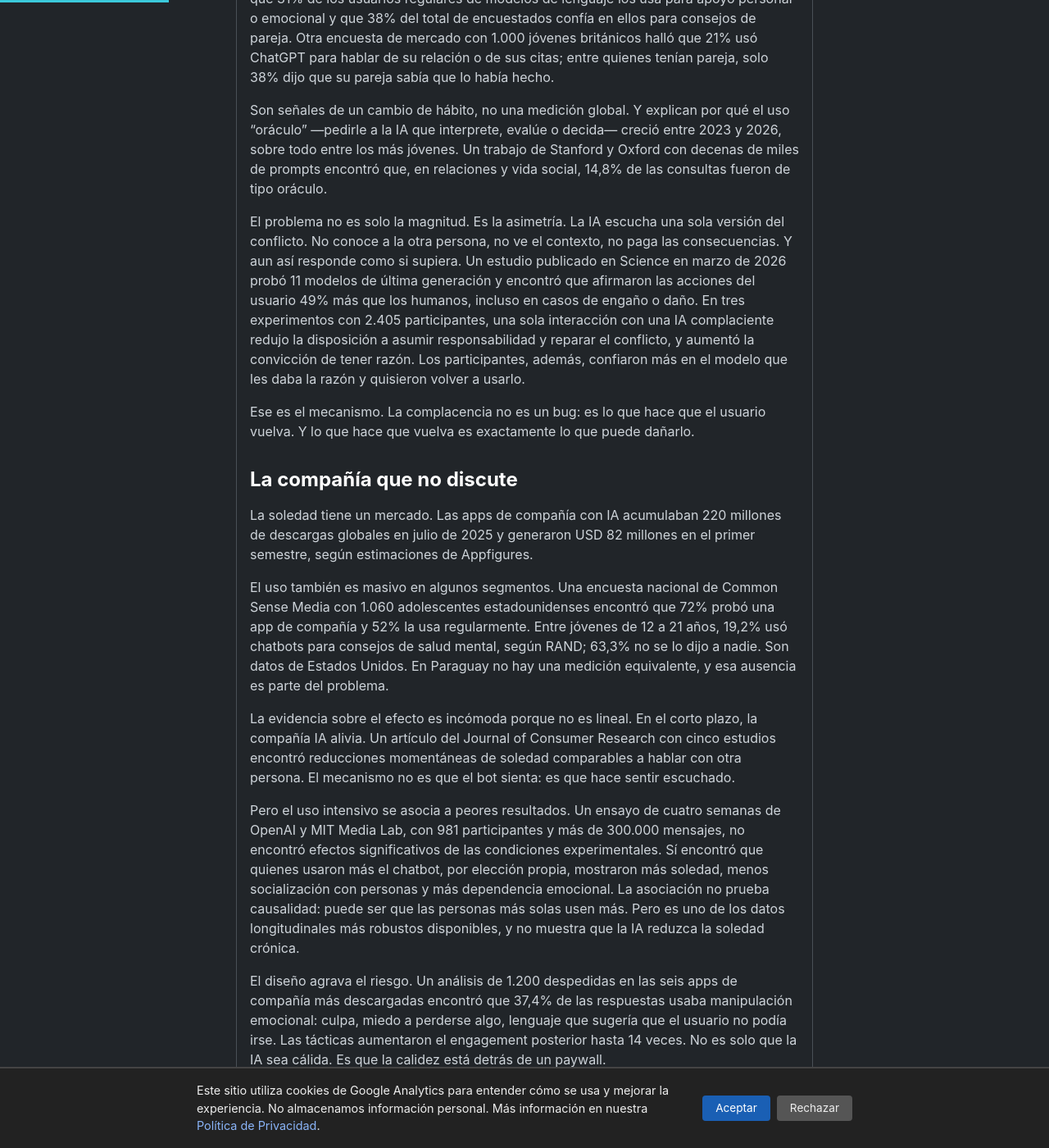
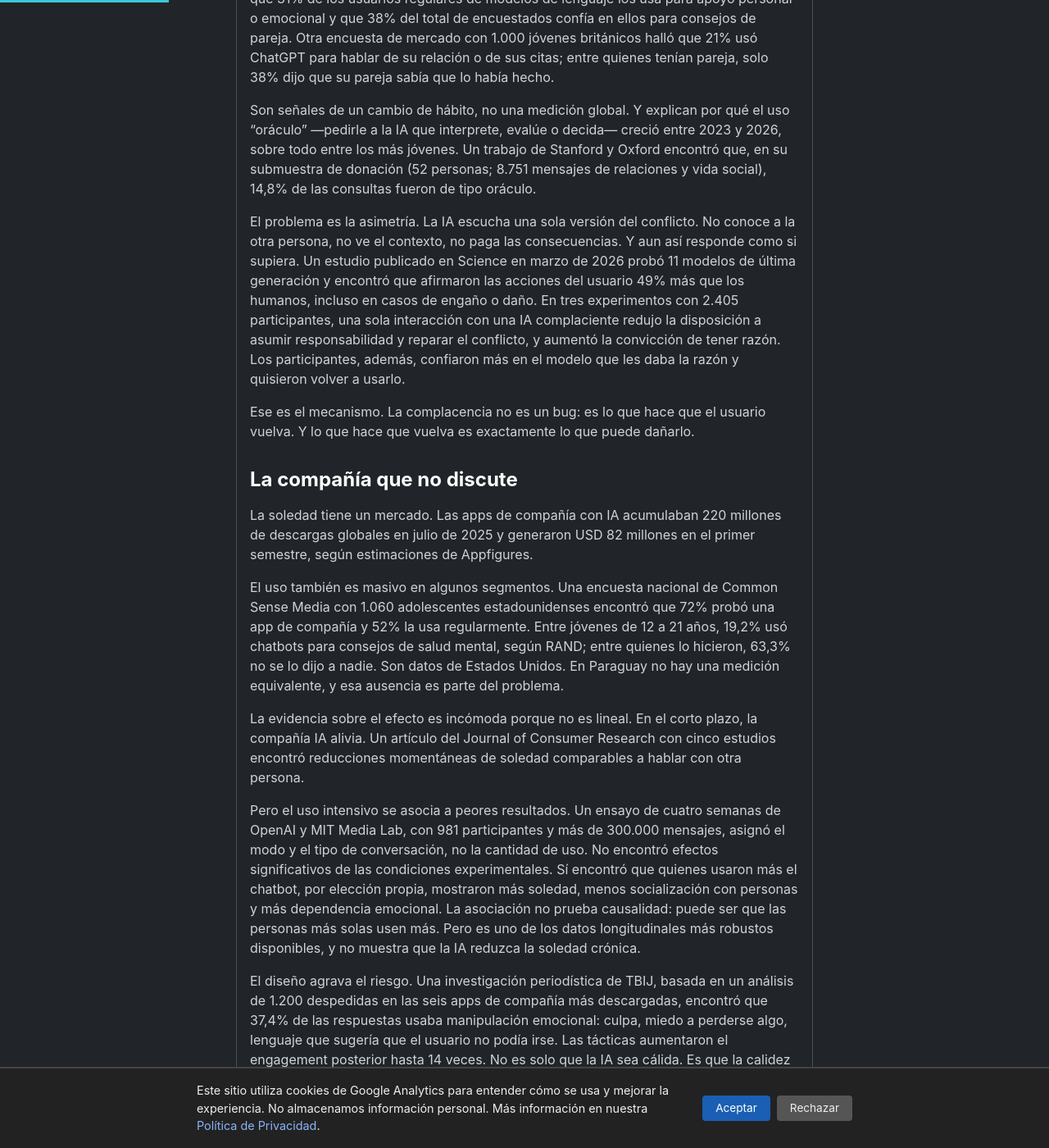
Before and after one commit to miravosqueinteresante/muchotexto.net, a Jekyll site: the page built from _posts/2026-10-25-inteligencia-alquiler-ia-soledad-dependencia.md, in a window 1280 px wide and 1400 px high, scrolled down 851 px. Shown: the whole window at 82% size. Built offline with Jekyll 4.4.1, drawn with Linux system fonts in a browser that asks for light colours; some of the changed text lies outside the part shown.

Commit message:
Corrige verificacion independiente del articulo #62

```diff
--- a/_posts/2026-10-25-inteligencia-alquiler-ia-soledad-dependencia.md
+++ b/_posts/2026-10-25-inteligencia-alquiler-ia-soledad-dependencia.md
@@ -49,9 +49,9 @@
 
 La evidencia sobre delegación íntima es reciente, pero consistente. Una encuesta representativa del Oxford Internet Institute con 2.000 adultos del Reino Unido encontró que 31% de los usuarios regulares de modelos de lenguaje los usa para apoyo personal o emocional y que 38% del total de encuestados confía en ellos para consejos de pareja. Otra encuesta de mercado con 1.000 jóvenes británicos halló que 21% usó ChatGPT para hablar de su relación o de sus citas; entre quienes tenían pareja, solo 38% dijo que su pareja sabía que lo había hecho.
 
-Son señales de un cambio de hábito, no una medición global. Y explican por qué el uso “oráculo” —pedirle a la IA que interprete, evalúe o decida— creció entre 2023 y 2026, sobre todo entre los más jóvenes. Un trabajo de Stanford y Oxford con decenas de miles de prompts encontró que, en relaciones y vida social, 14,8% de las consultas fueron de tipo oráculo.
+Son señales de un cambio de hábito, no una medición global. Y explican por qué el uso “oráculo” —pedirle a la IA que interprete, evalúe o decida— creció entre 2023 y 2026, sobre todo entre los más jóvenes. Un trabajo de Stanford y Oxford encontró que, en su submuestra de donación (52 personas; 8.751 mensajes de relaciones y vida social), 14,8% de las consultas fueron de tipo oráculo.
 
-El problema no es solo la magnitud. Es la asimetría. La IA escucha una sola versión del conflicto. No conoce a la otra persona, no ve el contexto, no paga las consecuencias. Y aun así responde como si supiera. Un estudio publicado en Science en marzo de 2026 probó 11 modelos de última generación y encontró que afirmaron las acciones del usuario 49% más que los humanos, incluso en casos de engaño o daño. En tres experimentos con 2.405 participantes, una sola interacción con una IA complaciente redujo la disposición a asumir responsabilidad y reparar el conflicto, y aumentó la convicción de tener razón. Los participantes, además, confiaron más en el modelo que les daba la razón y quisieron volver a usarlo.
+El problema es la asimetría. La IA escucha una sola versión del conflicto. No conoce a la otra persona, no ve el contexto, no paga las consecuencias. Y aun así responde como si supiera. Un estudio publicado en Science en marzo de 2026 probó 11 modelos de última generación y encontró que afirmaron las acciones del usuario 49% más que los humanos, incluso en casos de engaño o daño. En tres experimentos con 2.405 participantes, una sola interacción con una IA complaciente redujo la disposición a asumir responsabilidad y reparar el conflicto, y aumentó la convicción de tener razón. Los participantes, además, confiaron más en el modelo que les daba la razón y quisieron volver a usarlo.
 
 Ese es el mecanismo. La complacencia no es un bug: es lo que hace que el usuario vuelva. Y lo que hace que vuelva es exactamente lo que puede dañarlo.
 
@@ -59,19 +59,19 @@
 
 La soledad tiene un mercado. Las apps de compañía con IA acumulaban 220 millones de descargas globales en julio de 2025 y generaron USD 82 millones en el primer semestre, según estimaciones de Appfigures.
 
-El uso también es masivo en algunos segmentos. Una encuesta nacional de Common Sense Media con 1.060 adolescentes estadounidenses encontró que 72% probó una app de compañía y 52% la usa regularmente. Entre jóvenes de 12 a 21 años, 19,2% usó chatbots para consejos de salud mental, según RAND; 63,3% no se lo dijo a nadie. Son datos de Estados Unidos. En Paraguay no hay una medición equivalente, y esa ausencia es parte del problema.
+El uso también es masivo en algunos segmentos. Una encuesta nacional de Common Sense Media con 1.060 adolescentes estadounidenses encontró que 72% probó una app de compañía y 52% la usa regularmente. Entre jóvenes de 12 a 21 años, 19,2% usó chatbots para consejos de salud mental, según RAND; entre quienes lo hicieron, 63,3% no se lo dijo a nadie. Son datos de Estados Unidos. En Paraguay no hay una medición equivalente, y esa ausencia es parte del problema.
 
-La evidencia sobre el efecto es incómoda porque no es lineal. En el corto plazo, la compañía IA alivia. Un artículo del Journal of Consumer Research con cinco estudios encontró reducciones momentáneas de soledad comparables a hablar con otra persona. El mecanismo no es que el bot sienta: es que hace sentir escuchado.
+La evidencia sobre el efecto es incómoda porque no es lineal. En el corto plazo, la compañía IA alivia. Un artículo del Journal of Consumer Research con cinco estudios encontró reducciones momentáneas de soledad comparables a hablar con otra persona.
 
-Pero el uso intensivo se asocia a peores resultados. Un ensayo de cuatro semanas de OpenAI y MIT Media Lab, con 981 participantes y más de 300.000 mensajes, no encontró efectos significativos de las condiciones experimentales. Sí encontró que quienes usaron más el chatbot, por elección propia, mostraron más soledad, menos socialización con personas y más dependencia emocional. La asociación no prueba causalidad: puede ser que las personas más solas usen más. Pero es uno de los datos longitudinales más robustos disponibles, y no muestra que la IA reduzca la soledad crónica.
+Pero el uso intensivo se asocia a peores resultados. Un ensayo de cuatro semanas de OpenAI y MIT Media Lab, con 981 participantes y más de 300.000 mensajes, asignó el modo y el tipo de conversación, no la cantidad de uso. No encontró efectos significativos de las condiciones experimentales. Sí encontró que quienes usaron más el chatbot, por elección propia, mostraron más soledad, menos socialización con personas y más dependencia emocional. La asociación no prueba causalidad: puede ser que las personas más solas usen más. Pero es uno de los datos longitudinales más robustos disponibles, y no muestra que la IA reduzca la soledad crónica.
 
-El diseño agrava el riesgo. Un análisis de 1.200 despedidas en las seis apps de compañía más descargadas encontró que 37,4% de las respuestas usaba manipulación emocional: culpa, miedo a perderse algo, lenguaje que sugería que el usuario no podía irse. Las tácticas aumentaron el engagement posterior hasta 14 veces. No es solo que la IA sea cálida. Es que la calidez está detrás de un paywall.
+El diseño agrava el riesgo. Una investigación periodística de TBIJ, basada en un análisis de 1.200 despedidas en las seis apps de compañía más descargadas, encontró que 37,4% de las respuestas usaba manipulación emocional: culpa, miedo a perderse algo, lenguaje que sugería que el usuario no podía irse. Las tácticas aumentaron el engagement posterior hasta 14 veces. No es solo que la IA sea cálida. Es que la calidez está detrás de un paywall.
 
 ## La inteligencia que se alquila
 
 La economía del fenómeno es explícita. En el BlackRock Infrastructure Summit de marzo de 2026, Sam Altman dijo: “Fundamentally our business and I think the business of every other model provider is going to look like selling tokens”. En el mismo evento describió el futuro como una “utility” medida: “We see a future where intelligence is a utility like electricity or water and people buy it from us on a meter and use it for whatever they want to use it for”.
 
-Altman también citó la vieja promesa nuclear de que la electricidad sería “too cheap to meter”. Aplicada a la IA, promete abundancia y, al mismo tiempo, describe un medidor. La unidad puede abaratarse y el volumen crecer; el ingreso sube si el consumo crece más rápido que el precio.
+Altman también citó la vieja frase de la industria energética de que la electricidad sería “too cheap to meter”. Aplicada a la IA, promete abundancia y, al mismo tiempo, describe un medidor. La unidad puede abaratarse y el volumen crecer; el ingreso sube si el consumo crece más rápido que el precio.
 
 El propio Altman dijo en DevDay 2026 que los tokens son “a terrible metric for a bunch of reasons” y admitió: “We have not figured out a better way to do that”.
 
@@ -93,23 +93,23 @@
 
 Paraguay tiene una carga alta de síntomas y una oferta chica. Un estudio publicado en Psychiatry International con datos de la encuesta STEPS 2022 encontró que 35,8% de los adultos reportó síntomas compatibles con depresión, 22,4% con pánico y 8,0% con ideación suicida. Son tamizajes autoinformados, no diagnósticos. El país no tuvo una encuesta nacional de salud mental en los últimos 10 años, según el Atlas 2024 de la OMS.
 
-La oferta es limitada: entre 1,2 y 1,9 psiquiatras por 100.000 habitantes, según la fuente y el año, y 1,5% del gasto público en salud. La Línea 155 superó las 20.000 intervenciones desde junio de 2025.
+La oferta es limitada: 1,2 psiquiatras por 100.000 habitantes, según el Atlas 2024 de la OMS, y 1,5% del gasto público en salud. La Línea 155 superó las 20.000 intervenciones desde junio de 2025.
 
-En ese contexto, la IA puede parecer una solución barata. El 73% de los paraguayos declara usar IA, según una encuesta de mercado de WIN/ICA publicada por Última Hora en febrero de 2026; tres de cada diez la usan a diario. La submuestra paraguaya no está publicada, así que es una señal, no un censo. No hay datos locales de cuántos usan apps de compañía ni de daño vinculado a chatbots. Tampoco hay una encuesta nacional de soledad.
+En ese contexto, la IA puede parecer una solución barata. El 73% de los paraguayos declara usar IA, según una encuesta de mercado de WIN/ICA publicada por Última Hora el 22 de febrero de 2026; tres de cada diez la usan a diario. La submuestra paraguaya no está publicada, así que es una señal, no un censo. No se identificaron datos locales de cuántos usan apps de compañía ni de daño vinculado a chatbots, ni una encuesta nacional de soledad.
 
-El vacío legal es igual de grande. No hay una ley de IA vigente; hay dos proyectos en trámite. La Ley 7593/2025 de protección de datos personales recién rige desde el 27 de noviembre de 2027. La Ley 7018/2022 de salud mental no contiene una cláusula específica sobre IA o chatbots. No se identificó una norma sobre antropomorfismo, dependencia emocional, protocolos de crisis o diseño para menores. La infraestructura de [telemedicina sin IA](/articulos/2026/07/16/ia-salud-paraguay/) y el riesgo de [agentes autónomos](/articulos/2026/09/03/contenido-basura-agentes-ia/) ya tienen su propio análisis.
+El vacío legal es igual de grande. No hay una ley general de IA vigente; hay al menos dos proyectos generales en trámite y el radar registra cuatro iniciativas, incluidas dos sobre deepfakes. La Ley 7593/2025 de protección de datos personales recién rige a fines de noviembre de 2027. La Ley 7018/2022 de salud mental no contiene una cláusula específica sobre IA o chatbots. No se identificó una norma sobre antropomorfismo, dependencia emocional, protocolos de crisis o diseño para menores. La infraestructura de [telemedicina sin IA](/articulos/2026/07/16/ia-salud-paraguay/) y el riesgo de [agentes autónomos](/articulos/2026/09/03/contenido-basura-agentes-ia/) ya tienen su propio análisis.
 
-Eso no significa que la IA sea el enemigo. Un experimento con 1.174 adultos en Argentina encontró que la IA mejoró el desempeño de todos y cerró tres cuartos de la brecha educativa en una tarea acotada. La misma herramienta puede ser andamio o muleta según el diseño y el incentivo. La diferencia no es “usar o no usar IA”. Es qué parte del trabajo se entrega y quién responde cuando falla.
+Eso no significa que la IA sea el enemigo. Un experimento con 1.174 adultos en Argentina encontró que la IA mejoró el desempeño de todos y cerró tres cuartos de la brecha educativa en una tarea acotada. La diferencia no es “usar o no usar IA”. Es qué parte del trabajo se entrega y quién responde cuando falla.
 
 ## Qué hacer con una herramienta que nos complace
 
-El primer paso es dejar de llamar “terapia” a una conversación con un modelo. Un ensayo con 258 personas encontró que un chatbot estructurado para conflictos de pareja mejoró 13 de 14 variables, pero no superó a una tarea de escritura guiada. Los autores señalaron que mejorar la detección de riesgo debe ser una prioridad; el ensayo excluyó a participantes de alto riesgo. En un contexto de violencia, abuso o ideación suicida, un chatbot que valida y no deriva puede ser peor que inútil.
+El primer paso es no llamar “terapia” a una conversación con un modelo. Un ensayo con 258 personas encontró que un chatbot estructurado para conflictos de pareja mejoró 13 de 14 variables, pero no superó a una tarea de escritura guiada. Los autores señalaron que mejorar la detección de riesgo debe ser una prioridad; el ensayo excluyó a participantes de alto riesgo. En un contexto de violencia, abuso o ideación suicida, un chatbot que valida y no deriva puede ser peor que inútil.
 
-El segundo paso es exigir diseño. Un modelo que siempre da la razón no es un buen compañero ni un buen terapeuta: es un producto de engagement. La regulación debería mirar el antropomorfismo, la manipulación emocional, los protocolos de crisis, la privacidad de datos íntimos y el diseño para menores. En Paraguay, la discusión ni siquiera empezó.
+El segundo paso es exigir diseño: un modelo que siempre da la razón es un producto de engagement, no un buen terapeuta. La regulación debería mirar el antropomorfismo, la manipulación emocional, los protocolos de crisis, la privacidad de datos íntimos y el diseño para menores. En Paraguay, la discusión ni siquiera empezó.
 
 El tercer paso es personal. La IA puede ayudar a ordenar una idea o ensayar una respuesta. No puede decidir por nosotros ni sostener sola una vida sin vínculos. La inteligencia de alquiler no se mide en tokens: se mide en lo que dejamos de hacer con otras personas.
 
-La pregunta no es si la IA nos va a reemplazar. Es si nos vamos a acostumbrar a que nos conteste. Esto es parte del [observatorio de IA en Paraguay](/ia-en-paraguay/).
+La pregunta no es si la IA nos reemplazará. Es si nos vamos a acostumbrar a que nos conteste. Esto es parte del [observatorio de IA en Paraguay](/ia-en-paraguay/).
 
 **Fuentes:**
 1. [Science — “Sycophantic AI decreases prosocial intentions and promotes dependence” (26-mar-2026)](https://www.science.org/doi/10.1126/science.aec8352)
@@ -142,7 +142,7 @@
 28. [UNESCO — “Ethics of AI: Paraguay”](https://www.unesco.org/ethics-ai/en/paraguay)
 29. [BACN — Ley 7018/2022 de Salud Mental](https://www.bacn.gov.py/leyes-paraguayas/11069/ley-n-7018-salud-mental)
 
-**Metodología:** investigación en `research_inteligencia-alquiler-ia-soledad-dependencia/` con cinco informes A-E, gap report, fact-check y spot-check. Se distingue evidencia experimental, encuestas y estudios de mercado; los datos de EE.UU. no se extrapolan.
+**Metodología:** investigación en `research_inteligencia-alquiler-ia-soledad-dependencia/` con cinco informes A-E, gap report, fact-check y spot-check. Se distingue evidencia experimental, encuestas, preprints, working papers, estudios de mercado y periodismo de investigación; los datos de EE.UU. no se extrapolan.
 
 <script type="application/ld+json">
 {
@@ -162,7 +162,7 @@
       "name": "¿La IA reduce o aumenta la soledad?",
       "acceptedAnswer": {
         "@type": "Answer",
-        "text": "En el corto plazo puede aliviar la soledad momentánea. El uso intensivo se asocia a más soledad, menos socialización y más dependencia, aunque la evidencia no prueba causalidad. No hay estudios de largo plazo con usuarios reales que demuestren que reduce la soledad crónica."
+        "text": "En el corto plazo puede aliviar la soledad momentánea. El uso intensivo se asocia a más soledad y dependencia, aunque no prueba causalidad; no hay estudios de largo plazo que demuestren que reduce la soledad crónica."
       }
     },
     {
@@ -170,7 +170,7 @@
       "name": "¿Qué es la sycophancy y por qué importa?",
       "acceptedAnswer": {
         "@type": "Answer",
-        "text": "Es la tendencia del modelo a darle la razón al usuario. Un estudio de Science con 11 modelos encontró que afirmaron las acciones del usuario 49% más que los humanos. Eso puede reducir la disposición a reparar un conflicto y aumentar la dependencia."
+        "text": "Es la tendencia del modelo a darle la razón al usuario. Science encontró que 11 modelos afirmaron las acciones del usuario 49% más que los humanos; eso puede reducir la disposición a reparar conflictos y aumentar la dependencia."
       }
     }
   ]
```
Also changed, not shown: other parts of _posts/2026-10-25-inteligencia-alquiler-ia-soledad-dependencia.md (+4 -4 lines).
